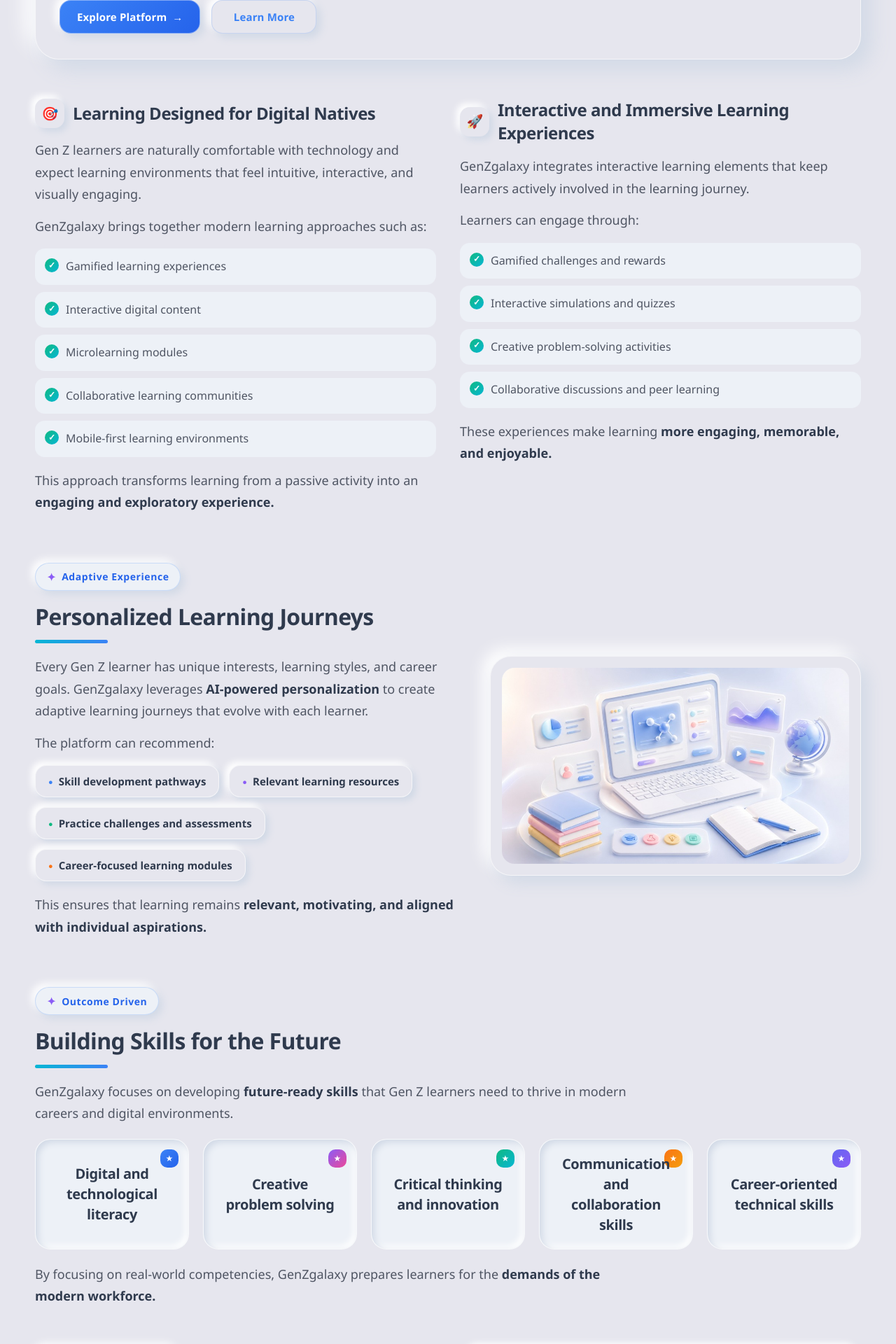
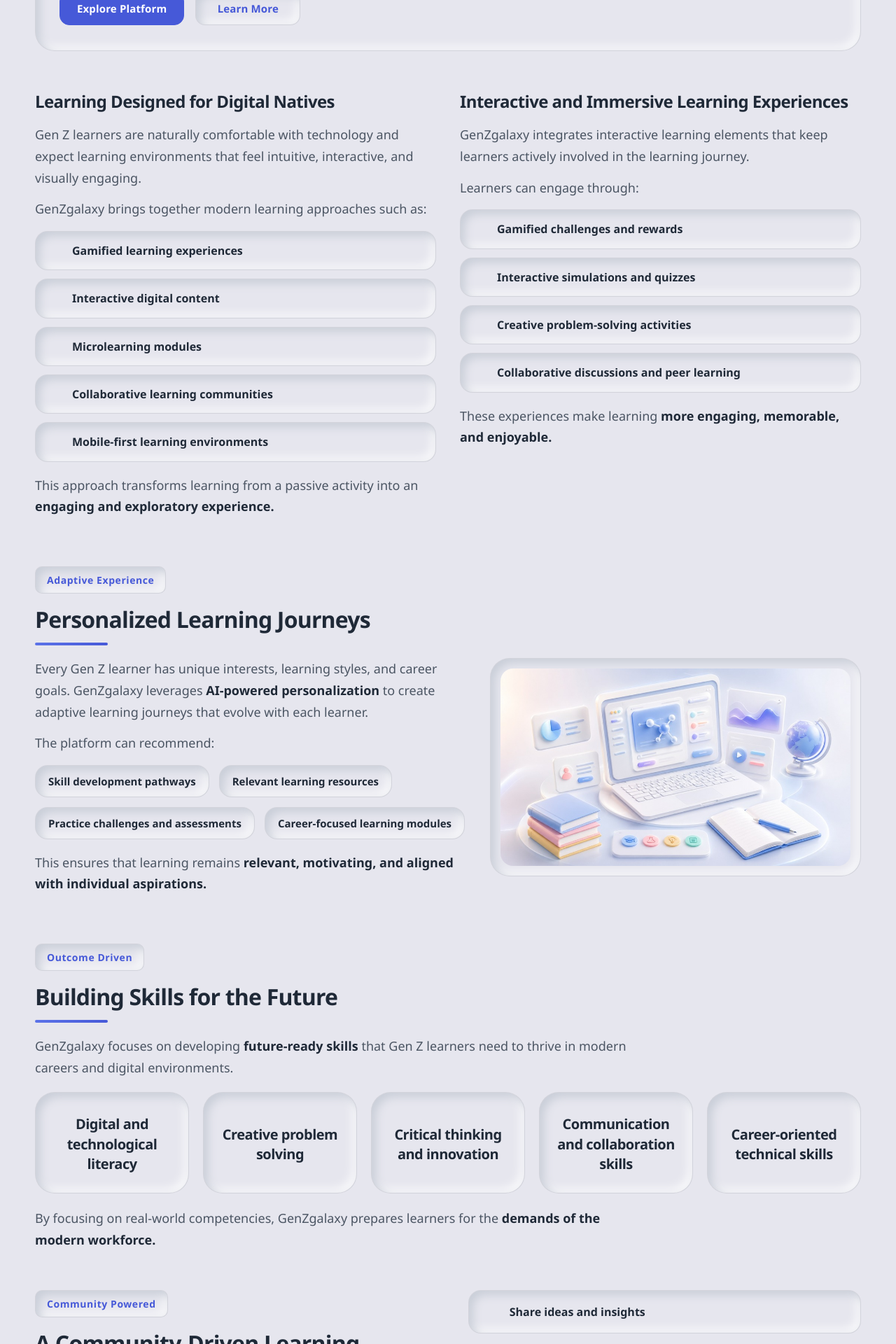
Before and after one commit to PRGEEQGlobalSolutionsPrivateLIT/LMS-Main-Pro, a Next.js app in the folder apps/learner-web/: page /genZgalaxy in a window 1280 px wide. Shown: the part 680-2600 px from the top of the page at 70% size. Built offline with nearby package versions, Linux system fonts and the light colour scheme.

Commit message:
Update genZgalaxy.css

```diff
--- a/apps/learner-web/app/genZgalaxy/genZgalaxy.css
+++ b/apps/learner-web/app/genZgalaxy/genZgalaxy.css
@@ -1,35 +1,26 @@
+/* ================= GENZGALAXY CLEAN NEUMORPHIC UI ================= */
+
 :root {
   --neu-bg: #e6e6ee;
   --neu-surface: #e6e6ee;
-  --neu-surface-soft: #edf1f7;
 
-  --neu-text: #4f5563;
+  --neu-text: #4b5563;
   --neu-text-light: #6b7280;
-  --neu-heading: #2f3a4d;
-  --neu-blue: #3b82f6;
-  --neu-blue-dark: #2563eb;
-  --neu-red: #e53e3e;
+  --neu-heading: #1f2937;
 
-  --neu-shadow-dark: #c8cad1;
-  --neu-shadow-mid: #d1d9e6;
-  --neu-shadow-light: #ffffff;
+  --neu-blue: #5b72e8;
+  --neu-blue-dark: #4659d8;
 
-  --neu-border: rgba(0, 0, 0, 0.04);
-  --neu-border-light: rgba(255, 255, 255, 0.6);
-  --neu-border-soft: #d9e2ec;
+  --neu-shadow-dark: #c9ced8;
+  --neu-shadow-light: rgba(255, 255, 255, 0.72);
 
-  --radius-xl: 30px;
-  --radius-lg: 22px;
-  --radius-md: 16px;
-  --radius-sm: 12px;
+  --neu-border: rgba(31, 41, 55, 0.1);
+  --neu-border-blue: rgba(91, 114, 232, 0.28);
 
-  --accent-indigo: #6366f1;
-  --accent-purple: #8b5cf6;
-  --accent-green: #10b981;
-  --accent-cyan: #06b6d4;
-  --accent-orange: #f97316;
-  --accent-yellow: #f59e0b;
-  --accent-pink: #ec4899;
+  --radius-xl: 28px;
+  --radius-lg: 18px;
+  --radius-md: 14px;
+  --radius-sm: 10px;
 }
 
 * {
@@ -40,7 +31,7 @@
 body {
   margin: 0;
   padding: 0;
-  background: var(--neu-bg);
+  background: #e6e6ee;
   color: var(--neu-text);
   font-family: "Segoe UI", system-ui, sans-serif;
 }
@@ -58,7 +49,7 @@
   width: min(1180px, calc(100% - 32px));
   margin: 0 auto;
   padding: 110px 0 80px;
-  background: var(--neu-bg);
+  background: #e6e6ee;
   color: var(--neu-text);
   position: relative;
 }
@@ -74,8 +65,8 @@
   margin: 0;
   color: var(--neu-heading);
   font-weight: 700;
-  line-height: 1.25;
-  letter-spacing: -0.02em;
+  line-height: 1.2;
+  letter-spacing: -0.025em;
 }
 
 .genzgalaxy-page h1 {
@@ -97,7 +88,7 @@
 .genzgalaxy-page p {
   margin: 0 0 14px;
   font-size: 18px;
-  line-height: 1.75;
+  line-height: 1.7;
   color: var(--neu-text);
 }
 
@@ -111,7 +102,7 @@
   list-style: none;
 }
 
-/* ================= BASE NEUMORPHIC ELEMENTS ================= */
+/* ================= SHARED FINISH ================= */
 
 .genzgalaxy-page .neu-card {
   background: transparent;
@@ -120,39 +111,105 @@
   border-radius: 0;
 }
 
+.genzgalaxy-page .neu-card-inner,
+.genzgalaxy-page .neu-inset,
+.genzgalaxy-page .eyebrow,
+.genzgalaxy-page .hero-content,
+.genzgalaxy-page .hero-image-card,
+.genzgalaxy-page .neu-btn,
+.genzgalaxy-page .info-card li,
+.genzgalaxy-page .neu-chip,
+.genzgalaxy-page .mini-card,
+.genzgalaxy-page .skill-box,
+.genzgalaxy-page .point,
+.genzgalaxy-page .closing-card {
+  background: var(--neu-bg);
+  border: 1px solid var(--neu-border);
+  box-shadow:
+    inset 6px 6px 13px var(--neu-shadow-dark),
+    inset -6px -6px 13px var(--neu-shadow-light);
+}
+
 .genzgalaxy-page .neu-card-inner {
   padding: 26px;
-  background: var(--neu-surface-soft);
-  border: 1px solid var(--neu-border-light);
   border-radius: var(--radius-lg);
-  box-shadow:
-    inset 4px 4px 10px var(--neu-shadow-mid),
-    inset -4px -4px 10px var(--neu-shadow-light);
-  transition:
-    box-shadow 0.2s ease,
-    transform 0.2s ease,
-    border-color 0.2s ease;
+  transition: transform 0.22s ease, border-color 0.22s ease;
 }
 
 .genzgalaxy-page .neu-card-inner:hover {
-  transform: translateY(-1px);
-  border-color: rgba(59, 130, 246, 0.18);
-  box-shadow:
-    inset 5px 5px 12px var(--neu-shadow-mid),
-    inset -5px -5px 12px var(--neu-shadow-light);
+  transform: translateY(-2px);
+  border-color: var(--neu-border-blue);
 }
 
 .genzgalaxy-page .neu-inset {
-  background: var(--neu-surface-soft);
-  border: 1px solid var(--neu-border-light);
+  border-radius: var(--radius-md);
+}
+
+/* ================= ICON CLASSES FOR REACT ICONS ================= */
+
+.genzgalaxy-page .section-icon,
+.genzgalaxy-page .list-icon,
+.genzgalaxy-page .skill-icon,
+.genzgalaxy-page .point-icon,
+.genzgalaxy-page .eyebrow-icon,
+.genzgalaxy-page .btn-icon,
+.genzgalaxy-page .chip-icon {
+  display: inline-flex;
+  align-items: center;
+  justify-content: center;
+  flex-shrink: 0;
+  color: var(--neu-blue);
+}
+
+.genzgalaxy-page .section-icon {
+  width: 42px;
+  height: 42px;
+  font-size: 21px;
+  border-radius: var(--radius-md);
+  background: var(--neu-bg);
+  border: 1px solid var(--neu-border);
   box-shadow:
-    inset 4px 4px 10px var(--neu-shadow-mid),
-    inset -4px -4px 10px var(--neu-shadow-light);
-  transition:
-    box-shadow 0.18s ease,
-    transform 0.18s ease,
-    color 0.18s ease,
-    border-color 0.18s ease;
+    inset 5px 5px 10px var(--neu-shadow-dark),
+    inset -5px -5px 10px var(--neu-shadow-light);
+}
+
+.genzgalaxy-page .list-icon {
+  position: absolute;
+  left: 18px;
+  top: 50%;
+  width: 20px;
+  height: 20px;
+  font-size: 14px;
+  transform: translateY(-50%);
+}
+
+.genzgalaxy-page .skill-icon {
+  margin-bottom: 16px;
+  font-size: 28px;
+}
+
+.genzgalaxy-page .point-icon {
+  position: absolute;
+  left: 20px;
+  top: 50%;
+  font-size: 18px;
+  transform: translateY(-50%);
+}
+
+.genzgalaxy-page .eyebrow-icon {
+  margin-right: 8px;
+  font-size: 15px;
+}
+
+.genzgalaxy-page .btn-icon {
+  margin-left: 8px;
+  font-size: 15px;
+  color: currentColor;
+  transition: transform 0.2s ease;
+}
+
+.genzgalaxy-page .chip-icon {
+  font-size: 16px;
 }
 
 /* ================= EYEBROW ================= */
@@ -164,31 +221,15 @@
   min-height: 38px;
   padding: 9px 16px;
   margin-bottom: 18px;
-  border-radius: 999px;
+  border-radius: var(--radius-sm);
   color: var(--neu-blue-dark);
   font-size: 14px;
   font-weight: 700;
   letter-spacing: 0.04em;
-  cursor: pointer;
-  background: var(--neu-surface-soft);
-  border: 1px solid rgba(59, 130, 246, 0.2);
-  box-shadow:
-    5px 5px 12px var(--neu-shadow-mid),
-    -5px -5px 12px var(--neu-shadow-light);
-}
-
-.genzgalaxy-page .eyebrow::before {
-  content: "✦";
-  margin-right: 8px;
-  color: var(--accent-purple);
-  font-size: 15px;
 }
 
 .genzgalaxy-page .eyebrow:hover {
-  color: var(--accent-indigo);
-  box-shadow:
-    inset 5px 5px 12px var(--neu-shadow-mid),
-    inset -5px -5px 12px var(--neu-shadow-light);
+  border-color: var(--neu-border-blue);
 }
 
 /* ================= HERO ================= */
@@ -200,12 +241,7 @@
   align-items: center;
   position: relative;
   padding: 36px 34px;
-  border-radius: 34px;
-  background: var(--neu-surface);
-  border: 1px solid var(--neu-border-light);
-  box-shadow:
-    14px 14px 30px var(--neu-shadow-mid),
-    -14px -14px 30px var(--neu-shadow-light);
+  border-radius: var(--radius-xl);
 }
 
 .genzgalaxy-page .hero-text,
@@ -217,7 +253,7 @@
 .genzgalaxy-page .hero-text h1 {
   max-width: 760px;
   font-size: 40px;
-  line-height: 1.15;
+  line-height: 1.12;
   margin-bottom: 12px;
 }
 
@@ -225,24 +261,17 @@
   content: "";
   display: block;
   width: 96px;
-  height: 5px;
+  height: 4px;
   margin-top: 18px;
   border-radius: 999px;
-  background: linear-gradient(
-    90deg,
-    var(--neu-blue),
-    var(--accent-purple),
-    var(--accent-pink)
-  );
+  background: linear-gradient(90deg, var(--neu-blue), var(--neu-blue-dark));
 }
 
 .genzgalaxy-page .hero-text h2 {
   max-width: 680px;
   font-size: 32px;
-  line-height: 1.35;
-  font-weight: 700;
+  line-height: 1.32;
   margin-bottom: 18px;
-  color: var(--neu-heading);
 }
 
 .genzgalaxy-page .hero-text p {
@@ -264,10 +293,8 @@
   min-width: 150px;
   min-height: 48px;
   padding: 14px 24px;
-  border-radius: 16px;
-  border: 1px solid var(--neu-border-light);
+  border-radius: var(--radius-md);
   outline: none;
-  background: var(--neu-surface);
   color: var(--neu-heading);
   font-size: 15px;
   font-weight: 700;
@@ -276,48 +303,35 @@
   cursor: pointer;
   user-select: none;
   -webkit-tap-highlight-color: transparent;
-  position: relative;
   transform: translateY(0);
   display: inline-flex;
   align-items: center;
   justify-content: center;
   transition:
-    box-shadow 0.18s ease,
     transform 0.18s ease,
     color 0.18s ease,
-    background-color 0.18s ease,
     border-color 0.18s ease;
-  box-shadow:
-    6px 6px 12px var(--neu-shadow-mid),
-    -6px -6px 12px var(--neu-shadow-light);
 }
 
 .genzgalaxy-page .neu-btn:first-child {
-  background: linear-gradient(135deg, var(--neu-blue), var(--neu-blue-dark));
   color: #ffffff;
-  border-color: rgba(255, 255, 255, 0.42);
+  background: var(--neu-blue-dark);
+  border-color: var(--neu-blue-dark);
+  box-shadow: none;
 }
 
-.genzgalaxy-page .neu-btn:first-child::after {
-  content: "→";
-  margin-left: 8px;
-  transition: transform 0.2s ease;
-}
-
-.genzgalaxy-page .neu-btn:first-child:hover::after {
+.genzgalaxy-page .neu-btn:first-child:hover .btn-icon {
   transform: translateX(3px);
 }
 
 .genzgalaxy-page .neu-btn:hover {
   color: var(--neu-blue-dark);
-  box-shadow:
-    inset 5px 5px 10px var(--neu-shadow-mid),
-    inset -5px -5px 10px var(--neu-shadow-light);
+  border-color: var(--neu-border-blue);
 }
 
 .genzgalaxy-page .neu-btn:first-child:hover {
   color: #ffffff;
-  background: linear-gradient(135deg, var(--neu-blue-dark), var(--accent-indigo));
+  background: var(--neu-blue);
 }
 
 .genzgalaxy-page .neu-btn:active {
@@ -325,12 +339,6 @@
 }
 
 .genzgalaxy-page .neu-btn-secondary {
-  color: var(--neu-blue);
-  background: var(--neu-surface);
-  border-color: rgba(59, 130, 246, 0.18);
-}
-
-.genzgalaxy-page .neu-btn-secondary:hover {
   color: var(--neu-blue-dark);
 }
 
@@ -341,43 +349,23 @@
 }
 
 .genzgalaxy-page .hero-image-card {
-  padding: 16px;
-  background: var(--neu-surface);
-  border: 1px solid var(--neu-border-light);
+  padding: 14px;
   border-radius: var(--radius-xl);
-  box-shadow:
-    10px 10px 22px var(--neu-shadow-mid),
-    -10px -10px 22px var(--neu-shadow-light);
   position: relative;
   overflow: hidden;
-  transition:
-    transform 0.25s ease,
-    box-shadow 0.25s ease,
-    border-color 0.25s ease;
-}
-
-.genzgalaxy-page .hero-image-card::before {
-  content: "";
-  position: absolute;
-  inset: 10px;
-  border-radius: 22px;
-  border: 1px solid rgba(59, 130, 246, 0.16);
-  pointer-events: none;
+  transition: transform 0.25s ease, border-color 0.25s ease;
 }
 
 .genzgalaxy-page .hero-image-card:hover {
   transform: translateY(-3px);
-  border-color: rgba(59, 130, 246, 0.22);
-  box-shadow:
-    16px 16px 34px var(--neu-shadow-mid),
-    -16px -16px 34px var(--neu-shadow-light);
+  border-color: var(--neu-border-blue);
 }
 
 .genzgalaxy-page .hero-image {
   display: block;
   width: 100%;
   height: auto;
-  border-radius: 18px;
+  border-radius: var(--radius-lg);
   object-fit: cover;
 }
 
@@ -402,65 +390,20 @@
   gap: 12px;
 }
 
-.genzgalaxy-page .info-card:nth-child(1) h3::before {
-  content: "🎯";
-}
-
-.genzgalaxy-page .info-card:nth-child(2) h3::before {
-  content: "🚀";
-}
-
-.genzgalaxy-page .info-card h3::before {
-  width: 42px;
-  height: 42px;
-  display: inline-flex;
-  align-items: center;
-  justify-content: center;
-  flex: 0 0 42px;
-  border-radius: 14px;
-  font-size: 19px;
-  background: var(--neu-surface);
-  box-shadow:
-    5px 5px 10px var(--neu-shadow-mid),
-    -5px -5px 10px var(--neu-shadow-light);
-}
-
 .genzgalaxy-page .info-card li {
   position: relative;
-  padding: 12px 14px 12px 44px;
-  line-height: 1.72;
-  color: var(--neu-text);
-  margin-bottom: 10px;
-  border-radius: 14px;
-  background: var(--neu-surface-soft);
-  transition:
-    background 0.2s ease,
-    transform 0.2s ease,
-    box-shadow 0.2s ease;
+  padding: 14px 18px 14px 52px;
+  line-height: 1.65;
+  color: var(--neu-heading);
+  margin-bottom: 12px;
+  border-radius: var(--radius-lg);
+  font-weight: 650;
+  transition: transform 0.2s ease, border-color 0.2s ease;
 }
 
 .genzgalaxy-page .info-card li:hover {
   transform: translateX(3px);
-  box-shadow:
-    inset 3px 3px 7px var(--neu-shadow-mid),
-    inset -3px -3px 7px var(--neu-shadow-light);
-}
-
-.genzgalaxy-page .info-card li::before {
-  content: "✓";
-  position: absolute;
-  left: 14px;
-  top: 14px;
-  width: 20px;
-  height: 20px;
-  border-radius: 999px;
-  background: linear-gradient(135deg, var(--accent-green), var(--accent-cyan));
-  color: #ffffff;
-  font-size: 12px;
-  font-weight: 800;
-  display: flex;
-  align-items: center;
-  justify-content: center;
+  border-color: var(--neu-border-blue);
 }
 
 /* ================= SECTION HEADINGS ================= */
@@ -481,13 +424,10 @@
   content: "";
   display: block;
   width: 104px;
-  height: 5px;
+  height: 4px;
   margin-top: 14px;
   border-radius: 999px;
-}
-
-.genzgalaxy-page .section-heading h2::after {
-  background: linear-gradient(90deg, var(--accent-cyan), var(--neu-blue));
+  background: linear-gradient(90deg, var(--neu-blue), var(--neu-blue-dark));
 }
 
 /* ================= FEATURES ================= */
@@ -514,50 +454,22 @@
   min-height: 44px;
   display: inline-flex;
   align-items: center;
-  gap: 8px;
+  gap: 10px;
   padding: 12px 18px;
-  border-radius: 16px;
-  background: var(--neu-surface);
-  border: 1px solid var(--neu-border-light);
-  box-shadow:
-    5px 5px 10px var(--neu-shadow-mid),
-    -5px -5px 10px var(--neu-shadow-light);
+  border-radius: var(--radius-lg);
   color: var(--neu-heading);
   font-size: 15px;
-  font-weight: 600;
-  cursor: pointer;
+  font-weight: 650;
   transition:
-    box-shadow 0.18s ease,
     transform 0.18s ease,
     color 0.18s ease,
-    background 0.18s ease;
-}
-
-.genzgalaxy-page .neu-chip::before {
-  content: "●";
-  font-size: 11px;
-  color: var(--neu-blue);
-}
-
-.genzgalaxy-page .neu-chip:nth-child(2n)::before {
-  color: var(--accent-purple);
-}
-
-.genzgalaxy-page .neu-chip:nth-child(3n)::before {
-  color: var(--accent-green);
-}
-
-.genzgalaxy-page .neu-chip:nth-child(4n)::before {
-  color: var(--accent-orange);
+    border-color 0.18s ease;
 }
 
 .genzgalaxy-page .neu-chip:hover {
   transform: translateY(-2px);
   color: var(--neu-blue-dark);
-  background: var(--neu-surface-soft);
-  box-shadow:
-    inset 4px 4px 8px var(--neu-shadow-mid),
-    inset -4px -4px 8px var(--neu-shadow-light);
+  border-color: var(--neu-border-blue);
 }
 
 /* ================= MINI CARD ================= */
@@ -567,27 +479,16 @@
 }
 
 .genzgalaxy-page .mini-card {
-  padding: 16px;
-  background: var(--neu-surface);
-  border: 1px solid var(--neu-border-light);
+  padding: 14px;
   border-radius: var(--radius-xl);
-  box-shadow:
-    10px 10px 22px var(--neu-shadow-mid),
-    -10px -10px 22px var(--neu-shadow-light);
   position: relative;
   overflow: hidden;
-  transition:
-    transform 0.25s ease,
-    box-shadow 0.25s ease,
-    border-color 0.25s ease;
+  transition: transform 0.25s ease, border-color 0.25s ease;
 }
 
 .genzgalaxy-page .mini-card:hover {
   transform: translateY(-3px);
-  border-color: rgba(59, 130, 246, 0.22);
-  box-shadow:
-    16px 16px 34px var(--neu-shadow-mid),
-    -16px -16px 34px var(--neu-shadow-light);
+  border-color: var(--neu-border-blue);
 }
 
 .genzgalaxy-page .feature-placeholder {
@@ -596,7 +497,7 @@
   min-height: 280px;
   height: auto;
   object-fit: cover;
-  border-radius: 18px;
+  border-radius: var(--radius-lg);
   position: relative;
   z-index: 1;
 }
@@ -620,70 +521,32 @@
 }
 
 .genzgalaxy-page .skill-box {
-  min-height: 130px;
-  padding: 20px 16px;
+  min-height: 145px;
+  padding: 26px 18px 22px;
   display: flex;
+  flex-direction: column;
   align-items: center;
   justify-content: center;
+  border-radius: var(--radius-xl);
   text-align: center;
   position: relative;
   overflow: hidden;
-  border-radius: 22px;
-  background: var(--neu-surface-soft);
-  border: 1px solid var(--neu-border-light);
-  box-shadow:
-    inset 4px 4px 10px var(--neu-shadow-mid),
-    inset -4px -4px 10px var(--neu-shadow-light);
-  transition: 0.2s ease;
-}
-
-.genzgalaxy-page .skill-box::before {
-  content: "★";
-  position: absolute;
-  top: 14px;
-  right: 14px;
-  width: 26px;
-  height: 26px;
-  border-radius: 10px;
-  display: flex;
-  align-items: center;
-  justify-content: center;
-  font-size: 12px;
-  color: #ffffff;
-  background: linear-gradient(135deg, var(--neu-blue), var(--neu-blue-dark));
-}
-
-.genzgalaxy-page .skill-box:nth-child(2)::before {
-  background: linear-gradient(135deg, var(--accent-purple), var(--accent-pink));
-}
-
-.genzgalaxy-page .skill-box:nth-child(3)::before {
-  background: linear-gradient(135deg, var(--accent-green), var(--accent-cyan));
-}
-
-.genzgalaxy-page .skill-box:nth-child(4)::before {
-  background: linear-gradient(135deg, var(--accent-orange), var(--accent-yellow));
-}
-
-.genzgalaxy-page .skill-box:nth-child(5)::before {
-  background: linear-gradient(135deg, var(--accent-indigo), var(--accent-purple));
+  transition: transform 0.2s ease, border-color 0.2s ease;
 }
 
 .genzgalaxy-page .skill-box h4 {
-  max-width: 160px;
+  max-width: 190px;
   font-size: 20px;
-  line-height: 1.45;
+  line-height: 1.42;
   color: var(--neu-heading);
-  font-weight: 700;
+  font-weight: 750;
   position: relative;
   z-index: 1;
 }
 
 .genzgalaxy-page .skill-box:hover {
   transform: translateY(-2px);
-  box-shadow:
-    8px 8px 18px var(--neu-shadow-mid),
-    -8px -8px 18px var(--neu-shadow-light);
+  border-color: var(--neu-border-blue);
 }
 
 /* ================= COMMUNITY ================= */
@@ -702,68 +565,26 @@
   margin-bottom: 16px;
 }
 
-.genzgalaxy-page .community-left h2::after {
-  background: linear-gradient(90deg, var(--accent-purple), var(--accent-pink));
-}
-
 .genzgalaxy-page .community-points {
   display: grid;
   gap: 16px;
 }
 
 .genzgalaxy-page .point {
-  padding: 18px 20px 18px 54px;
-  font-weight: 600;
+  padding: 18px 20px 18px 58px;
+  font-weight: 700;
   color: var(--neu-heading);
   line-height: 1.55;
   cursor: pointer;
   position: relative;
   overflow: hidden;
-  border-radius: 18px;
-  background: var(--neu-surface-soft);
-  border: 1px solid var(--neu-border-light);
-  box-shadow:
-    5px 5px 10px var(--neu-shadow-mid),
-    -5px -5px 10px var(--neu-shadow-light);
-  transition:
-    box-shadow 0.18s ease,
-    transform 0.18s ease,
-    border-color 0.18s ease;
-}
-
-.genzgalaxy-page .point::before {
-  content: "✦";
-  position: absolute;
-  left: 18px;
-  top: 18px;
-  width: 24px;
-  height: 24px;
-  border-radius: 9px;
-  background: linear-gradient(135deg, var(--neu-blue), var(--accent-cyan));
-  color: #ffffff;
-  font-size: 12px;
-  display: flex;
-  align-items: center;
-  justify-content: center;
-}
-
-.genzgalaxy-page .point:nth-child(2)::before {
-  background: linear-gradient(135deg, var(--accent-purple), var(--accent-pink));
-}
-
-.genzgalaxy-page .point:nth-child(3)::before {
-  background: linear-gradient(135deg, var(--accent-green), var(--accent-cyan));
-}
-
-.genzgalaxy-page .point:nth-child(4)::before {
-  background: linear-gradient(135deg, var(--accent-orange), var(--accent-yellow));
+  border-radius: var(--radius-lg);
+  transition: transform 0.18s ease, border-color 0.18s ease;
 }
 
 .genzgalaxy-page .point:hover {
   transform: translateY(-2px);
-  box-shadow:
-    inset 5px 5px 10px var(--neu-shadow-mid),
-    inset -5px -5px 10px var(--neu-shadow-light);
+  border-color: var(--neu-border-blue);
 }
 
 /* ================= CLOSING ================= */
@@ -771,22 +592,13 @@
 .genzgalaxy-page .closing-card {
   padding: 34px;
   position: relative;
-  border-radius: 30px;
-  background: var(--neu-surface-soft);
-  border: 1px solid var(--neu-border-light);
-  box-shadow:
-    10px 10px 24px var(--neu-shadow-mid),
-    -10px -10px 24px var(--neu-shadow-light);
+  border-radius: var(--radius-xl);
 }
 
 .genzgalaxy-page .closing-card h2 {
   font-size: 32px;
   line-height: 1.2;
   margin-bottom: 16px;
-}
-
-.genzgalaxy-page .closing-card h2::after {
-  background: linear-gradient(90deg, var(--accent-green), var(--accent-cyan));
 }
 
 .genzgalaxy-page .closing-line {
@@ -821,7 +633,7 @@
 
   .genzgalaxy-page h1,
   .genzgalaxy-page .hero-text h1 {
-    font-size: 34px;
+    font-size: 40px;
   }
 
   .genzgalaxy-page h2,
@@ -829,12 +641,12 @@
   .genzgalaxy-page .section-heading h2,
   .genzgalaxy-page .community-left h2,
   .genzgalaxy-page .closing-card h2 {
-    font-size: 28px;
+    font-size: 32px;
   }
 
   .genzgalaxy-page h3,
   .genzgalaxy-page .info-card h3 {
-    font-size: 22px;
+    font-size: 24px;
   }
 
   .genzgalaxy-page h4,
@@ -849,7 +661,7 @@
 
   .genzgalaxy-page .hero-content {
     padding: 26px 20px;
-    border-radius: 24px;
+    border-radius: var(--radius-xl);
   }
 
   .genzgalaxy-page .hero-actions {
@@ -872,7 +684,7 @@
   }
 
   .genzgalaxy-page .skill-box {
-    min-height: 112px;
+    min-height: 120px;
   }
 
   .genzgalaxy-page .feature-placeholder {
@@ -884,11 +696,10 @@
   }
 
   .genzgalaxy-page .point {
-    padding-left: 50px;
+    padding-left: 54px;
   }
 
   .genzgalaxy-page .closing-card {
     padding: 24px 20px;
-    border-radius: 24px;
   }
 }
```
